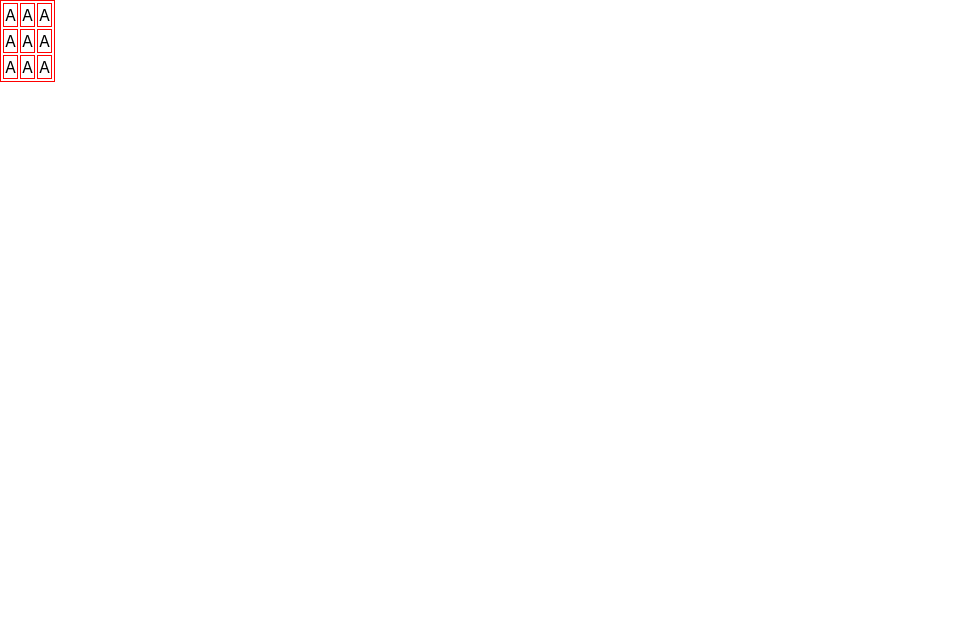
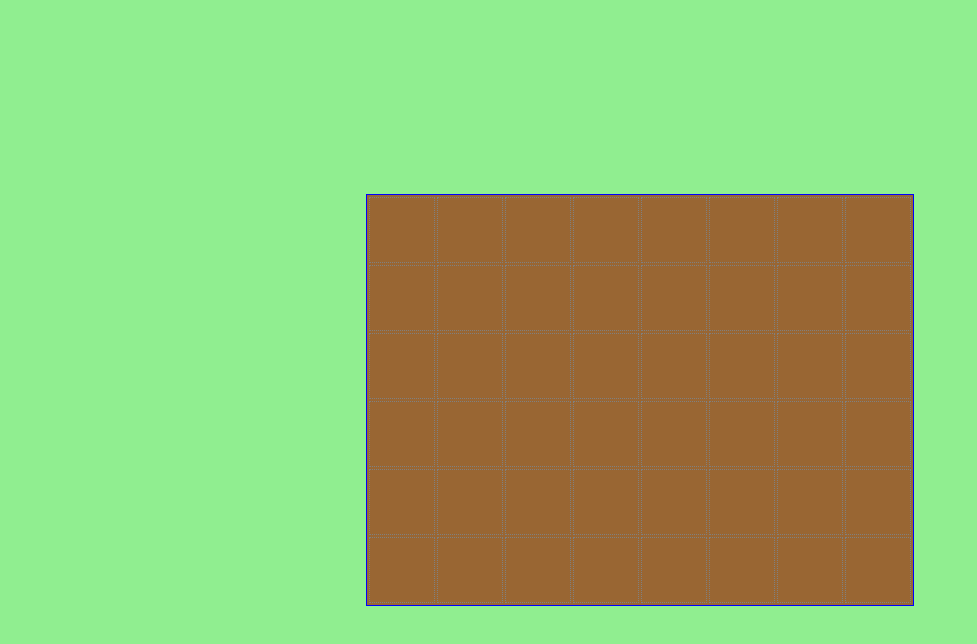
Before and after one commit to addison-grant/sweat-equity-2, a React (Create React App) app: page / in a window 1280 px wide. Shown: the top 644 px of the page, without its empty margins (0-977 px from the left). Built offline with nearby package versions, Linux system fonts and the light colour scheme.

Commit message:
Make house centered on window
And some other stuff

```diff
--- a/package.json
+++ b/package.json
@@ -5,7 +5,8 @@
   "dependencies": {
     "react": "^16.7.0",
     "react-dom": "^16.7.0",
-    "react-scripts": "2.1.3"
+    "react-scripts": "2.1.3",
+    "styled-components": "^4.1.3"
   },
   "scripts": {
     "start": "react-scripts start",
--- a/src/App.css
+++ b/src/App.css
@@ -1,32 +1,4 @@
 .App {
+  min-height: 100%;
   text-align: center;
 }
-
-.App-logo {
-  animation: App-logo-spin infinite 20s linear;
-  height: 40vmin;
-}
-
-.App-header {
-  background-color: #282c34;
-  min-height: 100vh;
-  display: flex;
-  flex-direction: column;
-  align-items: center;
-  justify-content: center;
-  font-size: calc(10px + 2vmin);
-  color: white;
-}
-
-.App-link {
-  color: #61dafb;
-}
-
-@keyframes App-logo-spin {
-  from {
-    transform: rotate(0deg);
-  }
-  to {
-    transform: rotate(360deg);
-  }
-}
--- a/src/App.js
+++ b/src/App.js
@@ -1,4 +1,5 @@
 import React, { Component } from 'react';
+//import styled from 'styled-components';
 import './App.css';
 import House from './components/House.js';
 
@@ -6,7 +7,7 @@ class App extends Component {
   render() {
     return (
       <div className="App">
-        <House className="App" />
+        <House numRows={6} numColumns={8} />
       </div>
     );
   }
--- a/src/components/house.js
+++ b/src/components/house.js
@@ -1,31 +1,24 @@
 import React from 'react';
 import '../css/House.css';
-
 class House extends React.Component {
-  renderCell() {
+  render() {
+    const columns = [...Array(this.props.numColumns).keys()];
+    const rows = [...Array(this.props.numRows).keys()];
     return (
-      <td className='House-cell'>A</td>
+      <div className='House-plot'>
+        <table className='House-main'>
+          <tbody>
+            {rows.map((rowKey) =>
+              <tr key={rowKey}>
+                {columns.map((columnKey) =>
+                  <td key={columnKey} className='House-cell'></td>
+                )}
+              </tr>
+            )}
+          </tbody>
+        </table>
+      </div>
     );
-  }
-
-  renderRow() {
-    return (
-      <tr className='House-row'>
-        {this.renderCell()}
-        {this.renderCell()}
-        {this.renderCell()}
-      </tr>
-    );
-  }
-
-  render() {
-    return (
-      <table className='House-building'>
-        {this.renderRow()}
-        {this.renderRow()}
-        {this.renderRow()}
-      </table>
-    )
   }
 }
 
--- a/src/css/House.css
+++ b/src/css/House.css
@@ -1,3 +1,26 @@
-.House-building, .House-row, .House-cell {
-  border: 1px solid red;
+.App {
+  min-height: 100vh;
 }
+
+.House-cell {
+  width: 64px;
+  height: 64px;
+  border: 1px dotted gray;
+  margin: 0;
+  padding: 0;
+}
+
+.House-main {
+  border: 1px solid blue;
+  background-color: #996633;
+}
+
+.House-plot {
+  width: 100%;
+  height: 100%;
+  min-height: 100vh;
+  background-color: lightgreen;
+  display: flex;
+  justify-content: center;
+  align-items: center;
+}
--- a/src/index.css
+++ b/src/index.css
@@ -1,3 +1,7 @@
+html, body {
+  min-height: 100vh;
+}
+
 body {
   margin: 0;
   padding: 0;
@@ -12,3 +16,7 @@ code {
   font-family: source-code-pro, Menlo, Monaco, Consolas, "Courier New",
     monospace;
 }
+
+#root {
+  min-height: 100vh;
+}
```
Also changed, not shown: 1 other file (tests, documents, lock files or other folders).
